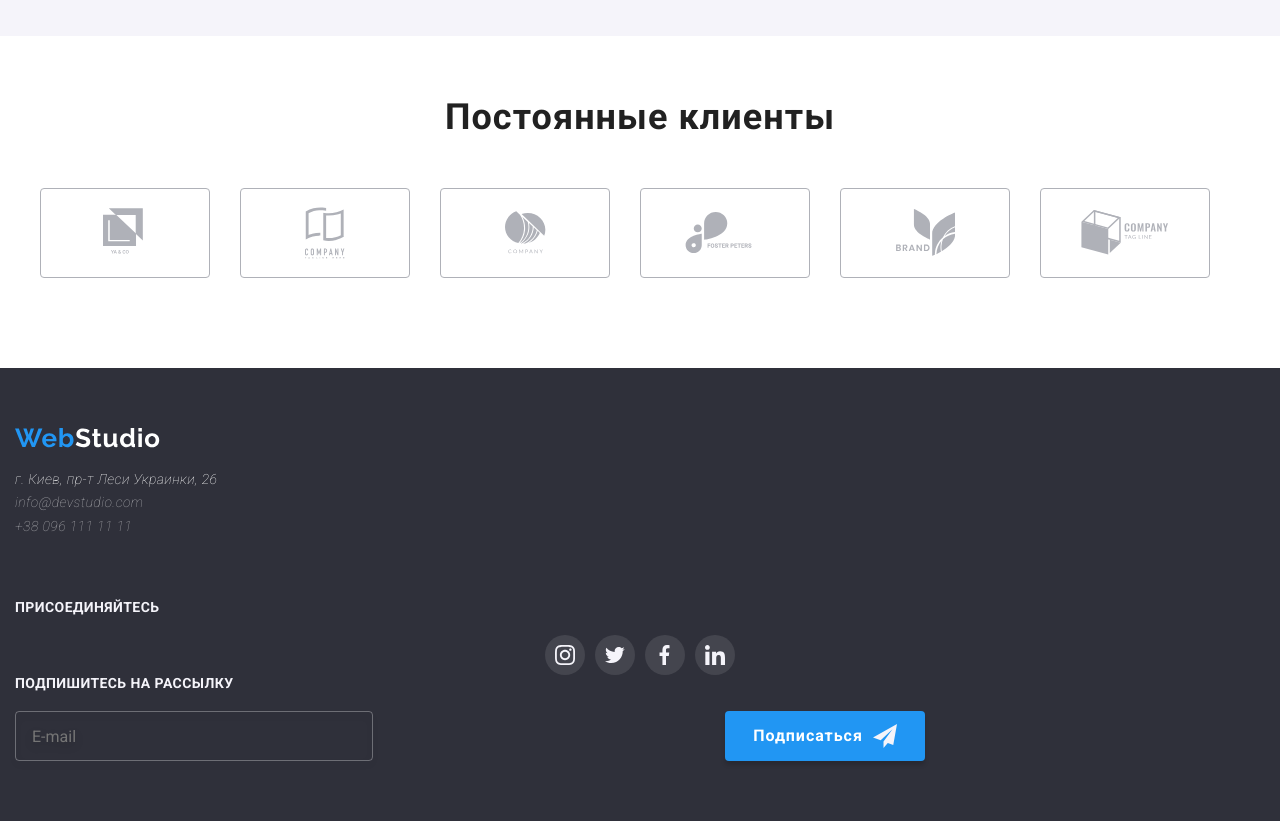
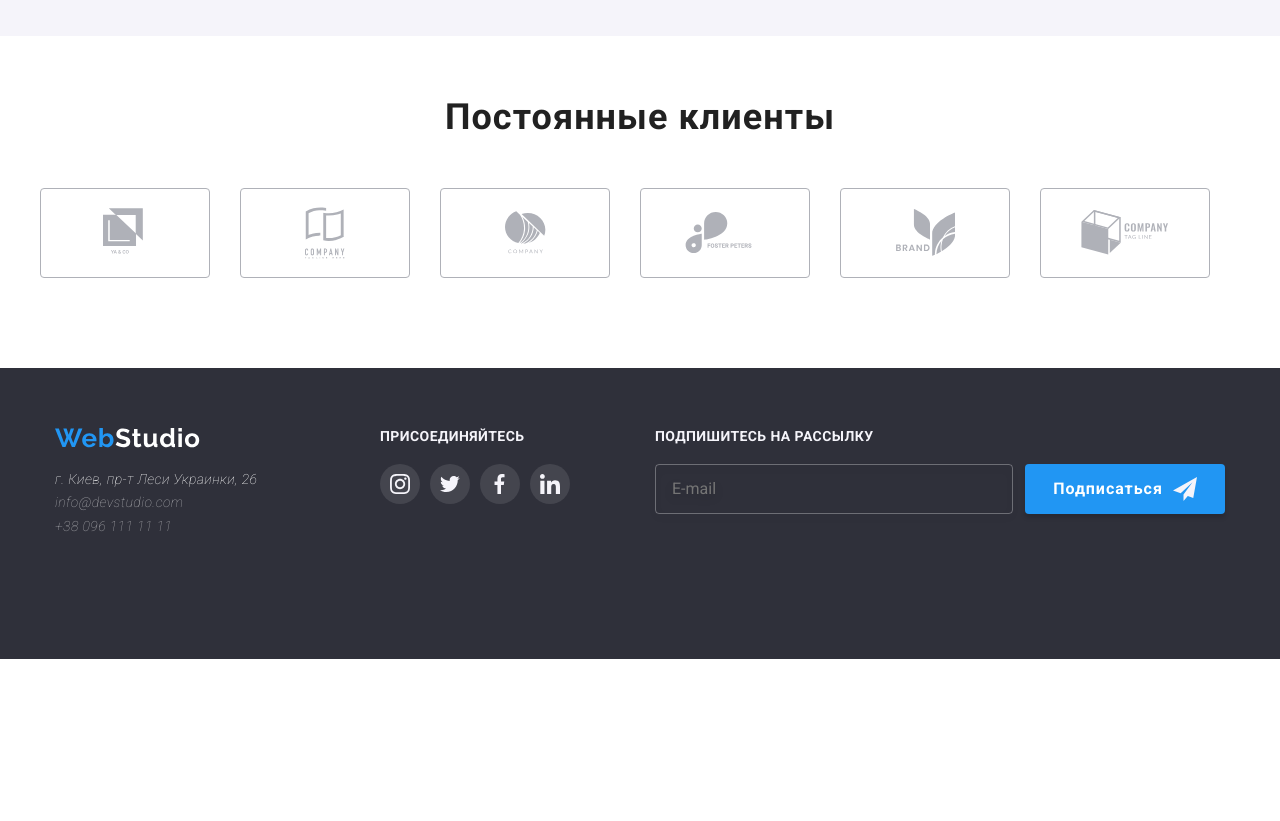
Before and after one commit to vladimirtsua/goit-markup-hw-08, a plain HTML site: page index.html in a window 1280 px wide. Shown: the part 2339-3160 px from the top of the page. After the commit the page ends 2998 px from the top, so only its background shows below. Drawn offline with nearby package versions, Linux system fonts and the light colour scheme.

Commit message:
main page

```diff
--- a/index.html
+++ b/index.html
@@ -123,7 +123,7 @@
         </div>
       </section>
       <!-- чем занимаемся  -->
-      <section class="section work">
+      <section class="conteiner section work">
         <div class="conteiner">
           <h2 class="work__title">Чем мы занимаемся</h2>
           <ul class="listt work__menu">
@@ -373,8 +373,10 @@
         </div>
       </section>
     </main>
-    <footer id="contacts" class="footer">
-      <div class="conteiner foote__container">
+
+    <footer id="contacts" class="conteiner footer">
+      <div class="footer__container">
+        <div class="footer__tablet">
           <div class="footer__navigation">
             <a class="footer__logo" href="./index.html">
               <img src="./img/WebStudio2.svg" alt="logo"
@@ -394,7 +396,9 @@
             <h3 class="footer__social__title">присоединяйтесь</h3>
             <ul class="listt footer__social__menu">
               <li class="footer__social__items">
-              <a class="footer__social__links" href="https://www.instagram.com"
+                <a
+                  class="footer__social__links"
+                  href="https://www.instagram.com"
                   ><svg class="footer__social__svg" width="20" height="20">
                     <use href="./img/symbol-defs.svg#icon-instagram"></use>
                   </svg>
@@ -423,10 +427,15 @@
               </li>
             </ul>
           </div>
-        <div class="follow">
+        </div>
+
+        <form class="container follow">
           <h2 class="follow__title">Подпишитесь на рассылку</h2>
-          <div class="follow__container">
+
+          <div class="footer__desktop">
+            <label for="email" class="follow__container">
               <input type="email" name="email" placeholder="E-mail" />
+            </label>
             <button type="submit" class="follow__button">
               Подписаться<svg
                 class="follow__element"
@@ -437,7 +446,7 @@
               </svg>
             </button>
           </div>
-        </div>
+        </form>
       </div>
     </footer>
 
```
Lines whose indentation alone changed are shown as unchanged.
